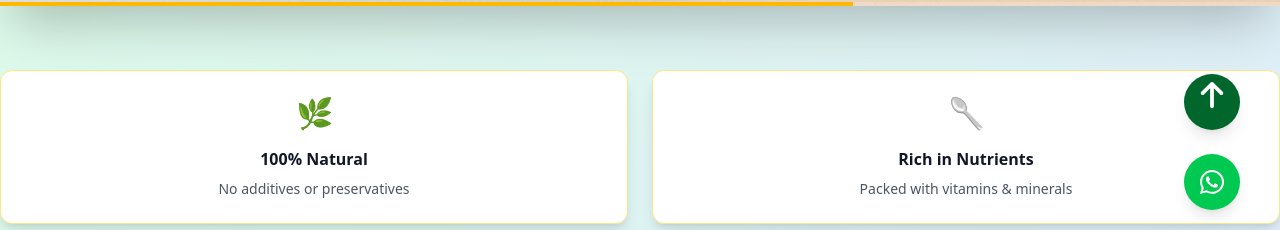
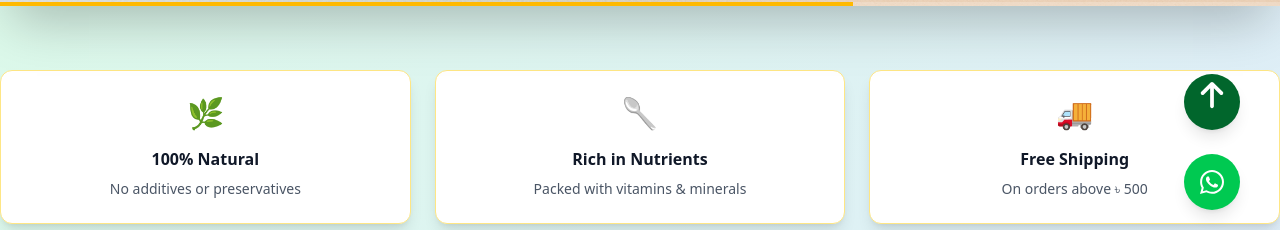
Before and after one commit to mbhzone/rifibazar, a React (Vite) app in the folder client/: page / in a window 1280 px wide. Shown: the part 570-800 px from the top of the page. Built offline with nearby package versions, Linux system fonts and the light colour scheme; no server answers.

Commit message:
design update

```diff
--- a/client/src/components/HeroCardSection.jsx
+++ b/client/src/components/HeroCardSection.jsx
@@ -2,9 +2,9 @@ import React from 'react';
 
 const HeroCardSection = () => {
   return (
-    <div className="w-full max-w-7xl mx-auto px-2 sm:px-0 ">
+    <div className="w-full max-w-7xl mx-auto px-4 sm:px-0">
       {/* Additional Info Cards */}
-      <div className="grid grid-cols-2 gap-2 sm:gap-4 md:gap-6">
+      <div className="grid grid-cols-2 md:grid-cols-3 gap-2 sm:gap-4 md:gap-6">
         <div className="bg-white p-3 sm:p-6 rounded-xl shadow-lg border border-amber-200 text-center hover:shadow-xl transition-all duration-300 hover:-translate-y-1">
           <div className="text-xl sm:text-2xl lg:text-3xl mb-2 sm:mb-4">🌿</div>
           <h3 className="font-bold text-gray-900 text-xs sm:text-sm lg:text-base mb-1 sm:mb-2">
```
